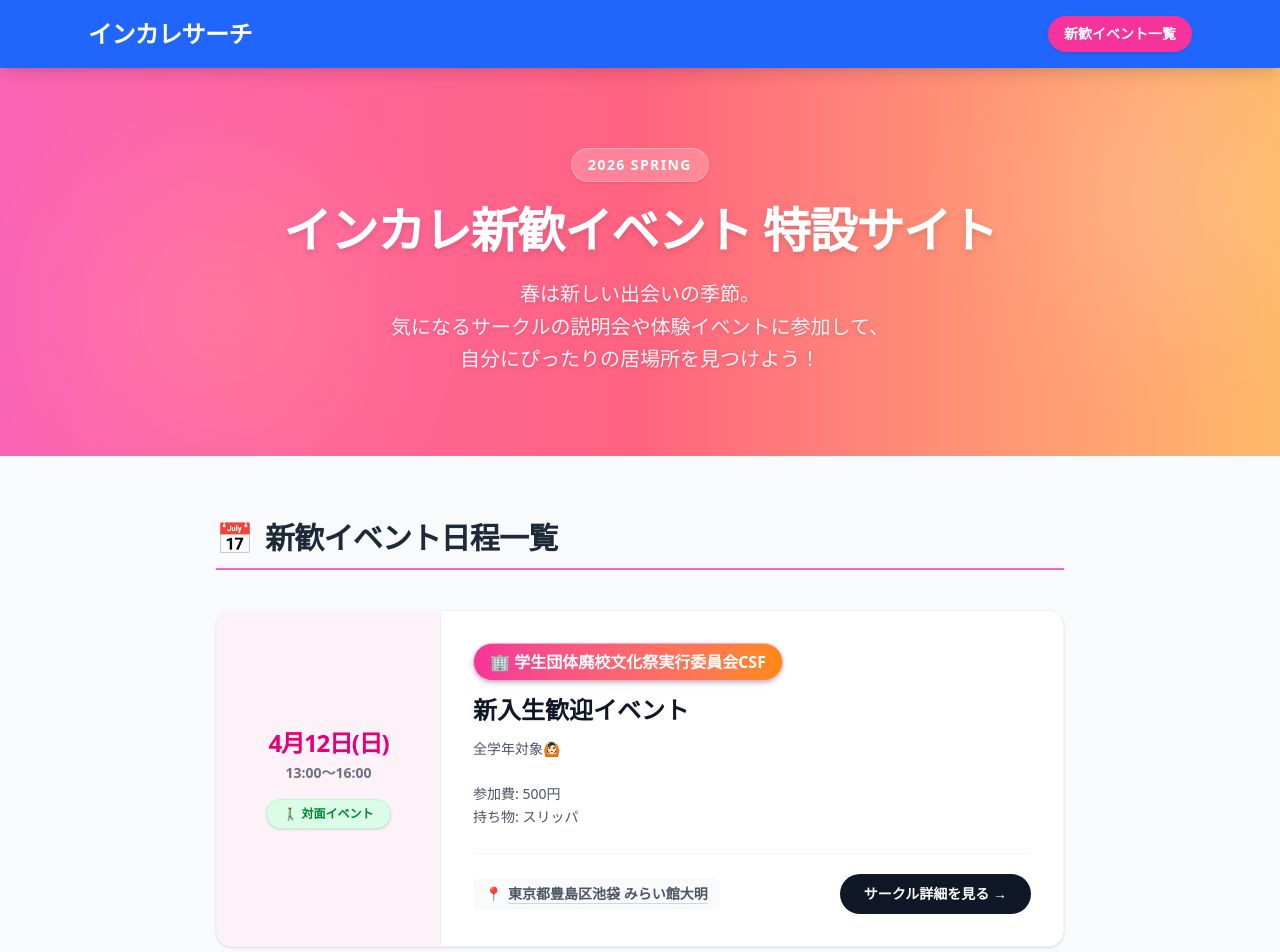
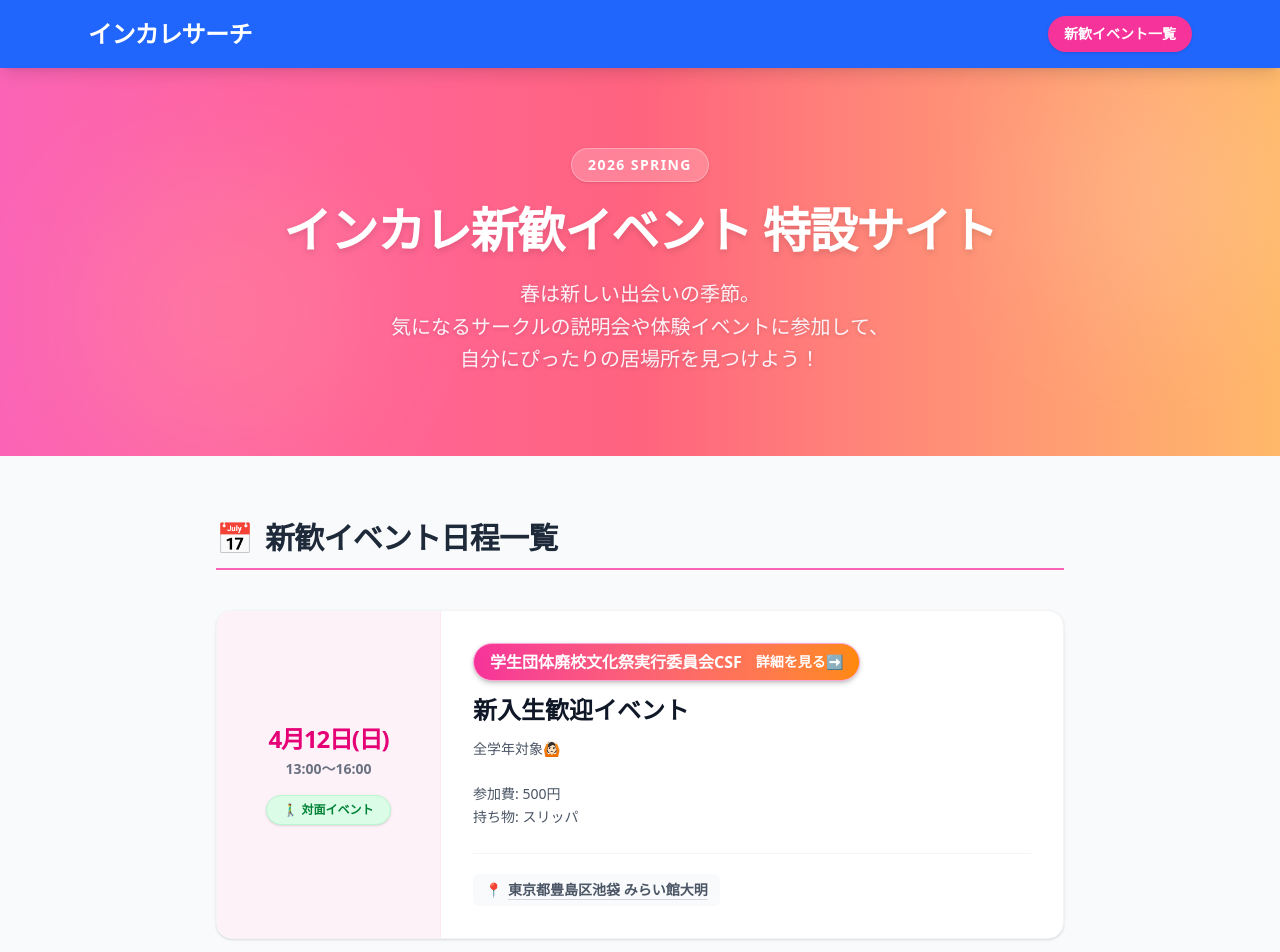
Before and after one commit to momiprog/incolle, a Next.js app: page /welcome-event in a window 1280 px wide. Shown: the top 952 px of the page. Built offline with nearby package versions, Linux system fonts and the light colour scheme.

Commit message:
新歓イベントのサークル詳細を見て、サークル名をサークル情報ページに遷移させるようにした

```diff
--- a/src/app/welcome-event/page.tsx
+++ b/src/app/welcome-event/page.tsx
@@ -125,9 +125,11 @@ export default function WelcomeEventPage() {
                                 <div className="p-6 md:p-8 flex-1 flex flex-col">
                                     {/* サークル名ラベル */}
                                     <div className="mb-3 flex items-center">
-                                        <span className="text-sm md:text-base font-extrabold text-white bg-gradient-to-r from-pink-500 to-orange-400 px-4 py-1.5 rounded-full shadow-md drop-shadow-sm border border-pink-300">
-                                            🏢 {event.circleName}
-                                        </span>
+                                        <Link href={`/circles/${event.circleId}`} className="inline-block transition-transform hover:-translate-y-0.5 hover:scale-105">
+                                            <span className="text-sm md:text-base font-extrabold text-white bg-gradient-to-r from-pink-500 to-orange-400 px-4 py-1.5 rounded-full shadow-md drop-shadow-sm border border-pink-300 flex items-center gap-1.5">
+                                                {event.circleName} <span className="text-sm font-black pl-2">詳細を見る➡️</span>
+                                            </span>
+                                        </Link>
                                     </div>
 
                                     {/* イベント名 */}
@@ -157,9 +159,7 @@ export default function WelcomeEventPage() {
                                                 💻 {event.location}
                                             </div>
                                         )}
-                                        <Link href={`/circles/${event.circleId}`} className="w-full sm:w-auto text-center bg-gray-900 text-white px-6 py-2.5 rounded-full font-bold hover:bg-pink-500 hover:shadow-md transition-all duration-300 text-sm whitespace-nowrap">
-                                            サークル詳細を見る →
-                                        </Link>
+
                                     </div>
                                 </div>
 
```
